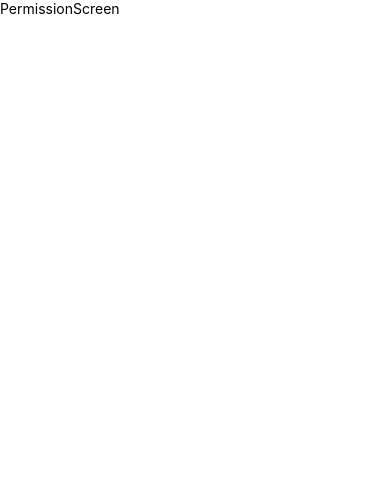
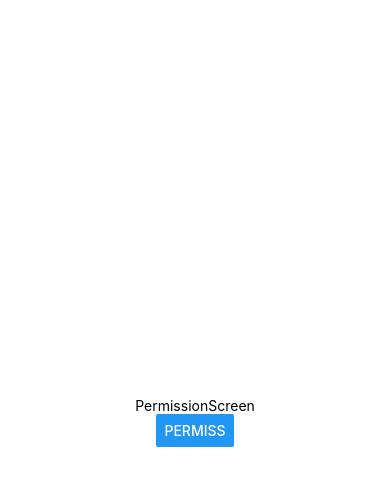
Before and after one commit to IKameloth/08-routes-app, a React Native app: screen /PermissionScreen in a window 390 px wide. Shown: the top 486 px of the page. Built offline with nearby package versions, Linux system fonts and the light colour scheme.

Commit message:
:sparkles: add new conf for location access in ios and android

```diff
--- a/package.json
+++ b/package.json
@@ -16,6 +16,7 @@
     "react": "18.1.0",
     "react-native": "0.70.6",
     "react-native-gesture-handler": "^2.9.0",
+    "react-native-permissions": "^3.7.3",
     "react-native-safe-area-context": "^4.5.0",
     "react-native-screens": "^3.20.0",
     "react-native-vector-icons": "^9.2.0"
--- a/src/navigator/StackNavigator.tsx
+++ b/src/navigator/StackNavigator.tsx
@@ -14,8 +14,8 @@ const StackNavigator = () => {
         }
       }}
     >
+      <Stack.Screen name="PermissionScreen" component={PermissionScreen} />
       <Stack.Screen name="MapScreen" component={MapScreen} />
-      <Stack.Screen name="PermissionScreen" component={PermissionScreen} />
     </Stack.Navigator>
   )
 }
--- a/src/screens/PermissionScreen.tsx
+++ b/src/screens/PermissionScreen.tsx
@@ -1,10 +1,32 @@
 import React from 'react'
-import { Text, View } from 'react-native'
+import { Button, Platform, StyleSheet, Text, View } from 'react-native'
+import { PERMISSIONS, PermissionStatus, request } from 'react-native-permissions'
+
+const checkLocationPermission = async () => {
+  let permissionStatus: PermissionStatus
+
+  if (Platform.OS === 'ios') {
+    permissionStatus = await request(PERMISSIONS.IOS.LOCATION_WHEN_IN_USE)
+  } else {
+    permissionStatus = await request(PERMISSIONS.ANDROID.ACCESS_FINE_LOCATION)
+  }
+
+  console.log({ permissionStatus })
+}
 
 export const PermissionScreen = () => {
   return (
-    <View>
+    <View style={styles.container}>
       <Text>PermissionScreen</Text>
+      <Button title="Permiss" onPress={checkLocationPermission} />
     </View>
   )
 }
+
+const styles = StyleSheet.create({
+  container: {
+    flex: 1,
+    justifyContent: 'center',
+    alignItems: 'center'
+  }
+})
```
Also changed, not shown: src/screens/LoadingScreen.tsx (added, +10 -0 lines), 5 other files (tests, documents, lock files or other folders).
